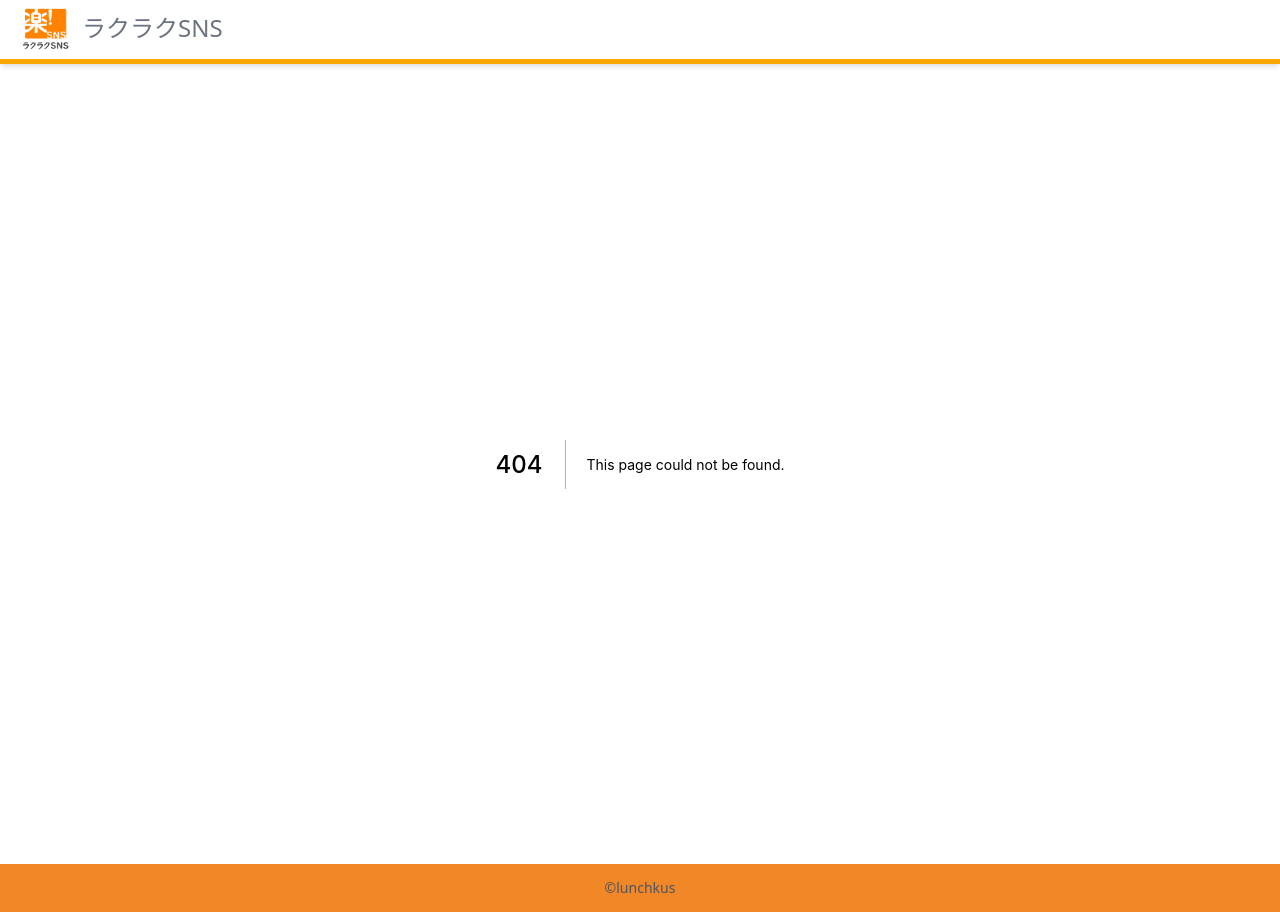
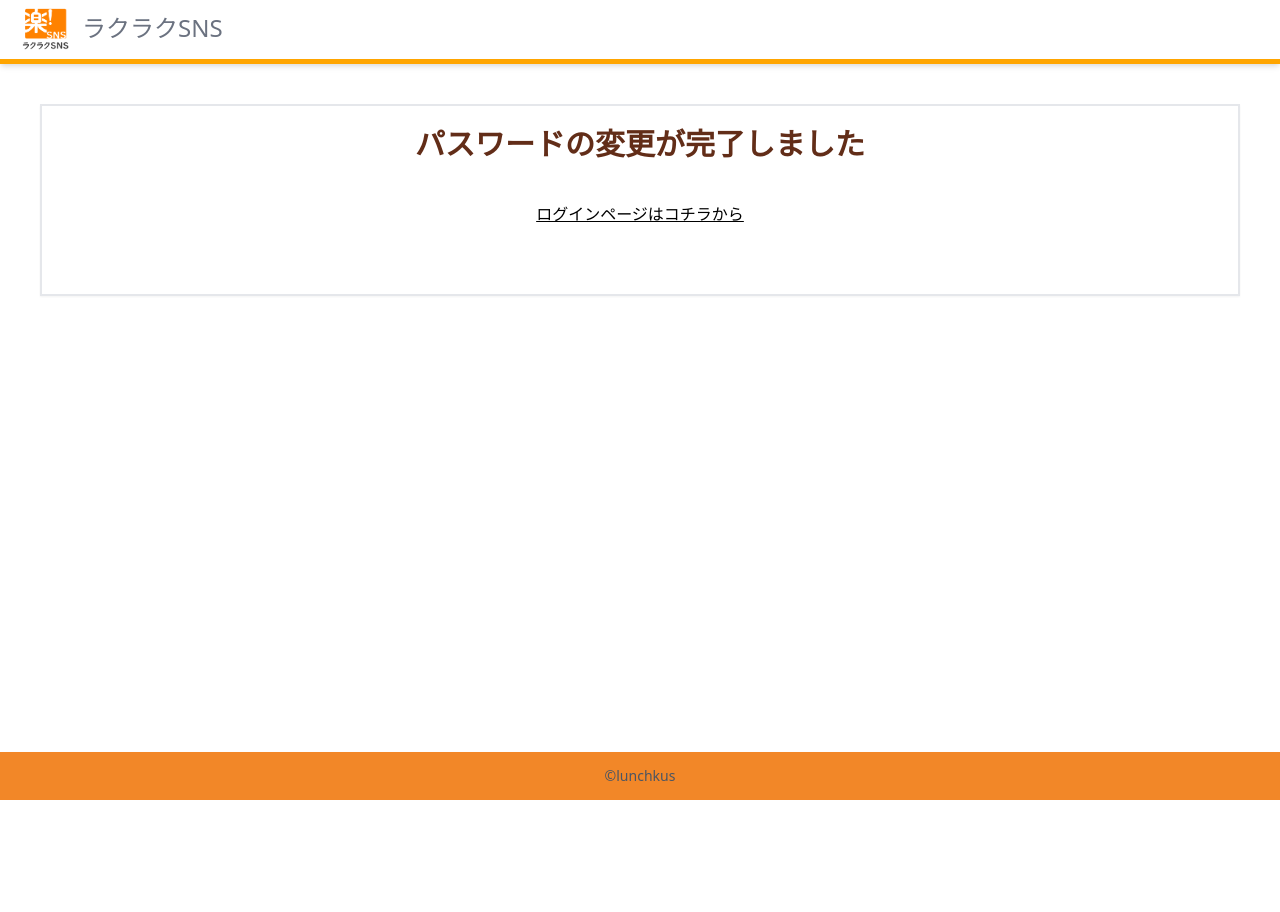
Before and after one commit to suzu1997/rakus-sns-app, a Next.js app: page /auth/compupdatepass in a window 1280 px wide. Before the commit this address had no page. After the commit the page ends 800 px from the top, so only its background shows below. Built offline with nearby package versions, Linux system fonts and the light colour scheme.

Commit message:
パスワード変更完了画面を作成

```diff
--- /dev/null
+++ b/src/pages/auth/compupdatepass.tsx
@@ -0,0 +1,22 @@
+import { NextPage } from "next";
+import Link from "next/link";
+
+const CompUpdatePass: NextPage = () => {
+  return (
+    <>
+      <div className="border-solid  border-2 border-bgc-200 m-10 h-48 shadow-sm  text-center">
+        <div className="text-3xl text-text-brown mt-5 font-bold ">
+          パスワードの変更が完了しました
+        </div>
+        <div className="mt-10">
+          <Link href="/auth/login">
+            <a className="underline hover:text-blue-800 mt-3">
+              ログインページはコチラから
+            </a>
+          </Link>
+        </div>
+      </div>
+    </>
+  );
+};
+export default CompUpdatePass;
```
